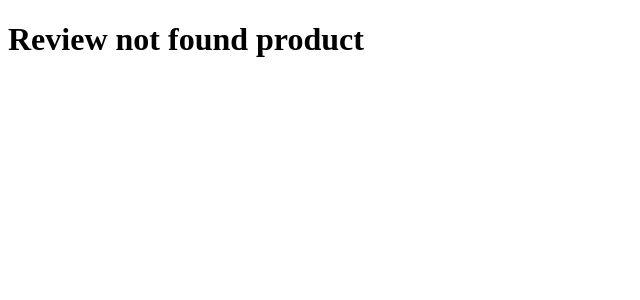
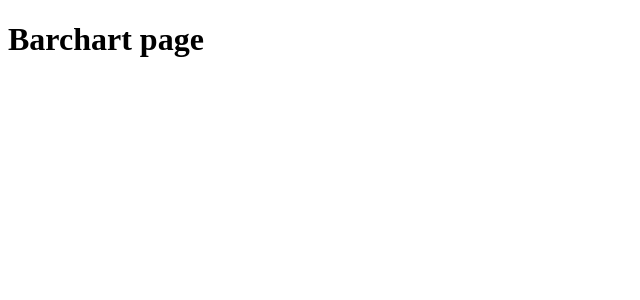
Before and after one commit to shahidulshohid/practice-nextjs, a Next.js app: page /dashboard in a window 1280 px wide. Before the commit this address had no page. Shown: the top 300 px of the page, without its empty margins (0-640 px from the left). Built offline with nearby package versions, Linux system fonts and the light colour scheme.

Commit message:
explore private is done

```diff
--- /dev/null
+++ b/src/app/dashboard/page.tsx
@@ -0,0 +1,11 @@
+import React from 'react';
+
+const BarChart = () => {
+    return (
+        <div>
+            <h1>Barchart page</h1>
+        </div>
+    );
+};
+
+export default BarChart;
--- a/src/app/not-found.tsx
+++ b/src/app/not-found.tsx
@@ -1,13 +1,15 @@
 "use client";
-import { usePathname } from "next/navigation";
+// import { usePathname } from "next/navigation";
 const NotFound = () => {
-    const pathname = usePathname();
-    console.log(pathname)
-    const productId = pathname.split("/")[2]
-    const reviewId = pathname.split("/")[4]
+    // const pathname = usePathname();
+    // console.log(pathname)
+    // const productId = pathname.split("/")[2]
+    // const reviewId = pathname.split("/")[4]
     return (
         <div>
-            <h1>Review {reviewId} not found product {productId}</h1>
+            {/* <h1>Review {reviewId} not found product {productId}</h1> */}
+            <h1>Page not found</h1>
+            <p>Could not find requested resource</p>
         </div>
     );
 };
```
Also changed, not shown: src/app/_lib/format-date.tsx (added, +11 -0 lines), src/app/_lib/page.tsx (added, +11 -0 lines), src/app/dashboard/line-chart.tsx (added, +10 -0 lines).
